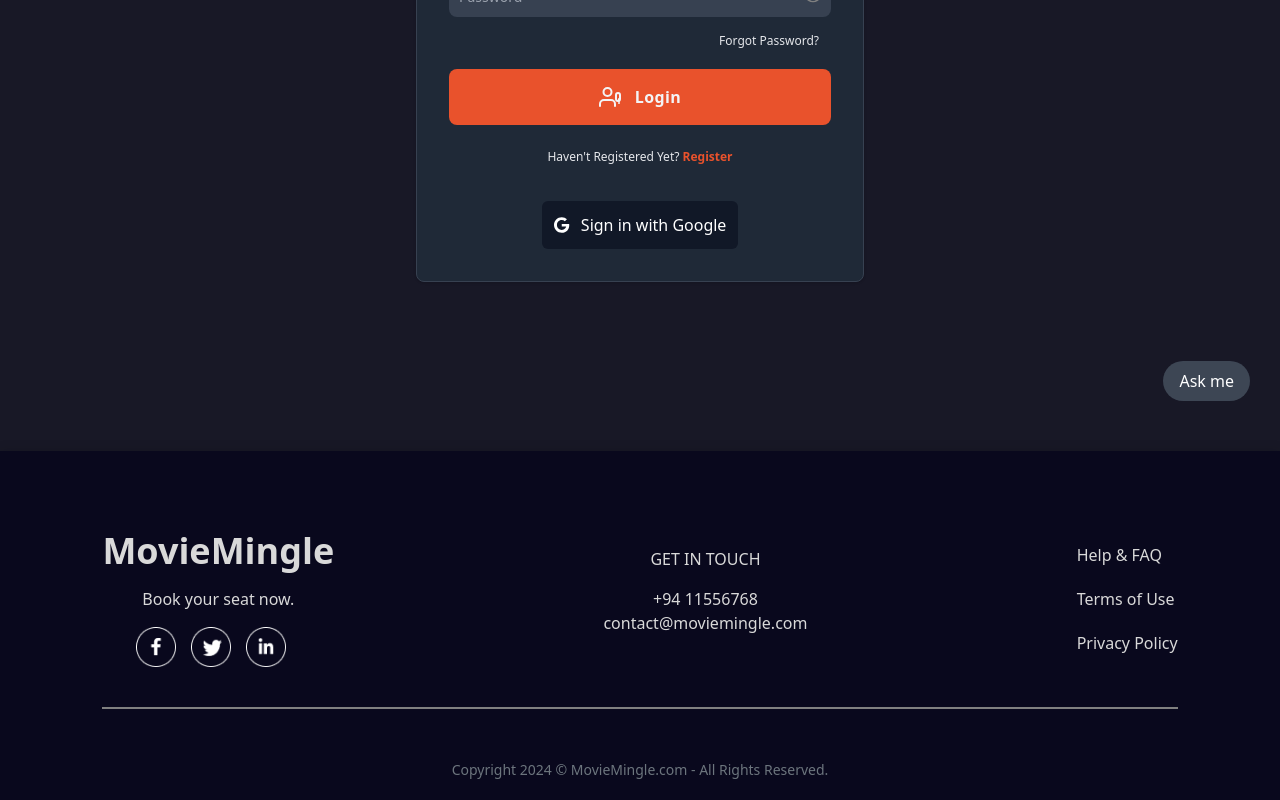
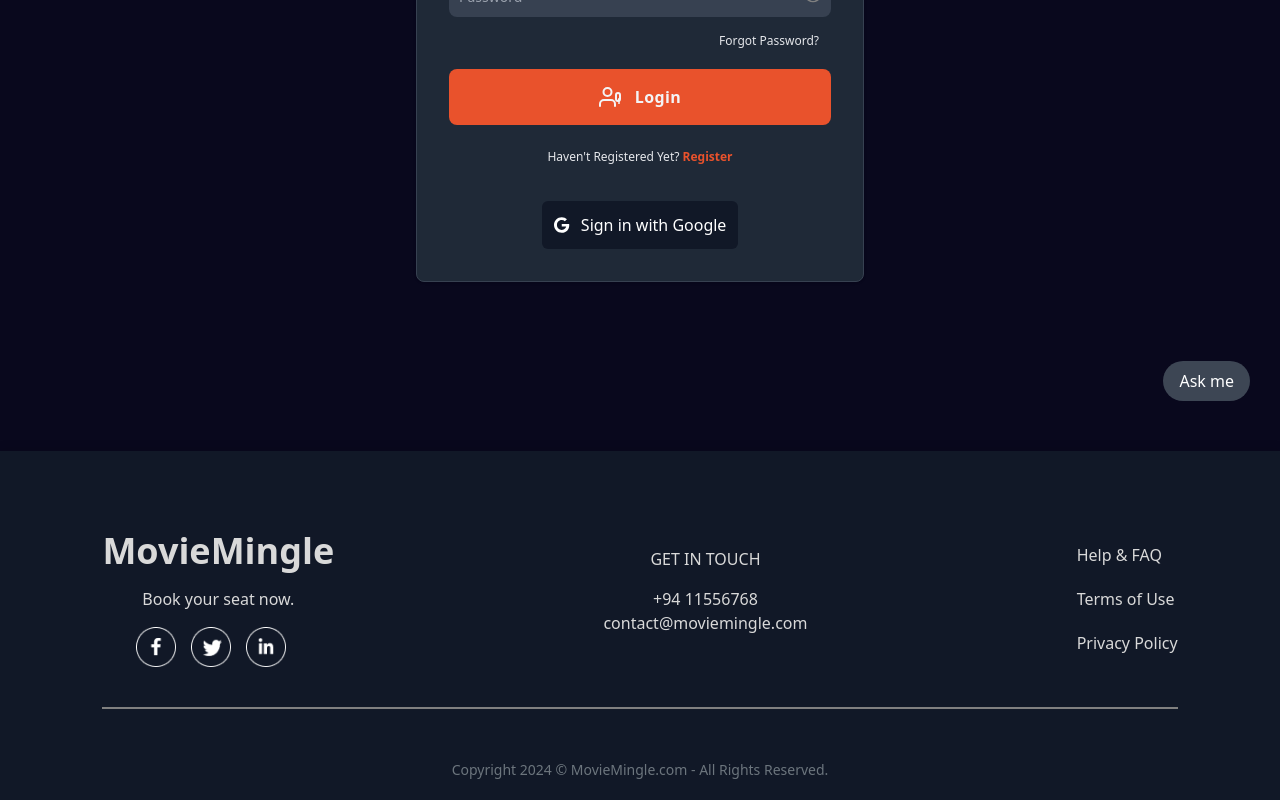
Before and after one commit to ManadaHerath/Theater-reservation-system, a React (Create React App) app in the folder frontend/: page /login in a window 1280 px wide. Shown: the part 349-1149 px from the top of the page. Built offline with nearby package versions, Linux system fonts and the light colour scheme.

Commit message:
theame background colour changed

```diff
--- a/frontend/src/components/Footer/Footer.css
+++ b/frontend/src/components/Footer/Footer.css
@@ -2,7 +2,7 @@
 
 .footer {
   color: #d9d9d9;
-  background-color: #09081d;
+  background-color: #111827;
   display: flex;
   flex-direction: column;
   align-items: center;
--- a/frontend/src/components/Movie/Movies.jsx
+++ b/frontend/src/components/Movie/Movies.jsx
@@ -177,7 +177,7 @@
   options={{
     background: {
       color: {
-        value: "#181826", // Adjust to your preferred background color
+        value: "#09081d", // Adjust to your preferred background color
       },
     },
     fpsLimit: 60,
--- a/frontend/src/components/MovieSchedule/Shedule.jsx
+++ b/frontend/src/components/MovieSchedule/Shedule.jsx
@@ -1,4 +1,4 @@
-import React, { useState, useEffect,useCallback } from "react";
+import React, { useState, useEffect, useCallback } from "react";
 import { format, addDays } from "date-fns";
 import useFetch from "../../hooks/useFetch";
 import { useParams } from "react-router-dom";
@@ -15,7 +15,6 @@
   const [currentIndex, setCurrentIndex] = useState(0);
   const [moviesToShow, setMoviesToShow] = useState({});
   const particlesInit = useCallback(async (engine) => {
-
     await loadSlim(engine);
   }, []);
 
@@ -32,7 +31,7 @@
         if (
           format(showDate, "yyyy-MM-dd") === format(selectedDate, "yyyy-MM-dd")
         ) {
-          console.log("show",show);
+          console.log("show", show);
           if (
             paramId === undefined ||
             (paramId.startsWith("t") && paramId.slice(1) === show.theatre_id) ||
@@ -40,10 +39,10 @@
           ) {
             if (!filteredMovies[show.movie_id]) {
               filteredMovies[show.movie_id] = [];
-              console.log("filtered",filteredMovies);
+              console.log("filtered", filteredMovies);
             }
             filteredMovies[show.movie_id].push(show);
-            console.log("filtered",filteredMovies);
+            console.log("filtered", filteredMovies);
           }
         }
       });
@@ -101,7 +100,7 @@
         options={{
           background: {
             color: {
-              value: "#181826",
+              value: "#09081d",
             },
           },
           fpsLimit: 60,
--- a/frontend/src/components/Theatre Admin/Manage Theatre/ManageTheatre.jsx
+++ b/frontend/src/components/Theatre Admin/Manage Theatre/ManageTheatre.jsx
@@ -42,7 +42,7 @@
     <TheatreAdminLayout>
       <form
         onSubmit={handleSubmit}
-        className="max-w-lg mx-auto mt-8 p-6 bg-[#181826] rounded-lg shadow-lg"
+        className="max-w-lg mx-auto mt-8 p-6 bg-[#09081d] rounded-lg shadow-lg"
       >
         <div className="mb-6">
           <img
--- a/frontend/src/components/Theatre/Theatres.jsx
+++ b/frontend/src/components/Theatre/Theatres.jsx
@@ -123,7 +123,7 @@
         options={{
           background: {
             color: {
-              value: "#181826",
+              value: "#09081d",
             },
           },
           fpsLimit: 60,
--- a/frontend/src/components/UpCommingMoives/UpCommingMovies.jsx
+++ b/frontend/src/components/UpCommingMoives/UpCommingMovies.jsx
@@ -82,7 +82,7 @@
   }
 
   return (
-    <div className="relative pt-8 bg-[#181826]">
+    <div className="relative pt-8 bg-[#09081d]">
       <h1 className="absolute top-0 flex pt-4 pb-20 pr-20 lg:text-3xl text-xl text-white left-20">
         Upcoming Movies
       </h1>
--- a/frontend/src/components/User Login/Forgotpassword.jsx
+++ b/frontend/src/components/User Login/Forgotpassword.jsx
@@ -7,7 +7,7 @@
   const [alert, setAlert] = useState("");
   const [alertStyle, setAlertStyle] = useState("");
   const [disable, setDisable] = useState(false);
-  const[loading, setLoading] = useState("");
+  const [loading, setLoading] = useState("");
   const navigate = useNavigate();
   const onsubmit = async (e) => {
     setDisable(true);
@@ -46,7 +46,7 @@
 
   return (
     <div className="flex justify-center items-center h-screen bg-gray-900 flex-col">
-      <div className="flex justify-center items-center flex-col w-1/2 lg:w-1/4 h-1/4 bg-[#181826] border-gray-700 rounded-md pb-3">
+      <div className="flex justify-center items-center flex-col w-1/2 lg:w-1/4 h-1/4 bg-[#09081d] border-gray-700 rounded-md pb-3">
         <h1
           className="text-md py-3 md:text-xl sm:text-lg lg:text-2xl font-semibold
           text-white px-2"
@@ -73,7 +73,11 @@
             Send Email
           </button>
           {alert && <p className={alertStyle}>{alert}</p>}
-          {loading && <p className="text-white text-s my-1 flex justify-center">{loading}</p>}
+          {loading && (
+            <p className="text-white text-s my-1 flex justify-center">
+              {loading}
+            </p>
+          )}
         </form>
       </div>
     </div>
--- a/frontend/src/components/User Login/Login.jsx
+++ b/frontend/src/components/User Login/Login.jsx
@@ -65,7 +65,7 @@
   };
 
   return (
-    <div className="flex flex-col items-center justify-center px-6 py-8 mx-auto md:h-screen lg:py-0 w-screen bg-[#181826]">
+    <div className="flex flex-col items-center justify-center px-6 py-8 mx-auto md:h-screen lg:py-0 w-screen bg-[#09081d]">
       <div className="w-full p-6  rounded-lg shadow border md:mt-0 sm:max-w-md bg-gray-800 border-gray-700 sm:p-8">
         <h1
           className="flex leading-tight tracking-tight justify-center text-2xl sm:text-3xl font-semibold
--- a/frontend/src/components/User Login/OTPInput.jsx
+++ b/frontend/src/components/User Login/OTPInput.jsx
@@ -81,7 +81,7 @@
   }, [disable]);
 
   return (
-    <div className="flex justify-center items-center w-screen h-screen bg-[#181826]">
+    <div className="flex justify-center items-center w-screen h-screen bg-[#09081d]">
       <div className="bg-gray-800 border-gray-700 px-6 pt-10 pb-9 shadow-xl mx-auto lg:w-full max-w-lg rounded-2xl">
         <div className="mx-auto flex w-full max-w-md flex-col space-y-16">
           <div className="flex flex-col items-center justify-center text-center space-y-2">
--- a/frontend/src/components/User Login/Reset.jsx
+++ b/frontend/src/components/User Login/Reset.jsx
@@ -119,7 +119,7 @@
 
   return (
     <div>
-      <section className="w-screen bg-[#181826]">
+      <section className="w-screen bg-[#09081d]">
         <div className="flex flex-col items-center justify-center px-6 py-8 mx-auto md:h-screen lg:py-0">
           <div className="w-full p-6 rounded-lg shadow dark:border md:mt-0 sm:max-w-md bg-gray-800 border-gray-700 sm:p-8">
             <h1 className="mb-1 font-bold leading-tight tracking-tight flex justify-center md:text-2xl text-white text-2xl sm:text-3xl">
--- a/frontend/src/components/User Registration/Register.jsx
+++ b/frontend/src/components/User Registration/Register.jsx
@@ -138,7 +138,7 @@
     }, 5000);
   };
   return (
-    <div className="flex flex-col justify-center items-center w-full h-full bg-[#181826] px-5">
+    <div className="flex flex-col justify-center items-center w-full h-full bg-[#09081d] px-5">
       <div
         className="xl:max-w-3xl bg-gray-800 border-gray-700
       }  w-full py-3 sm:p-10 rounded-md sm:max-w-md my-6"
@@ -248,8 +248,12 @@
                     Gender
                   </option>
 
-                  <option value="Male" className="py-2">Male</option>
-                  <option value="Female"  className="py-2">Female</option>
+                  <option value="Male" className="py-2">
+                    Male
+                  </option>
+                  <option value="Female" className="py-2">
+                    Female
+                  </option>
                 </select>
                 <svg
                   className="w-4 h-4 absolute left-5 top-1/2 transform -translate-y-1/2 pointer-events-none"
@@ -349,7 +353,7 @@
                 </Link>
               </p>
               <div className="mb-3 text-center">
-              <GoogleSignInButton word="up" />
+                <GoogleSignInButton word="up" />
               </div>
             </div>
           </div>
--- a/frontend/src/index.css
+++ b/frontend/src/index.css
@@ -3,5 +3,5 @@
 @tailwind utilities;
 
 body{
-    background: #181826;
+    background: #09081d;
 }
```
